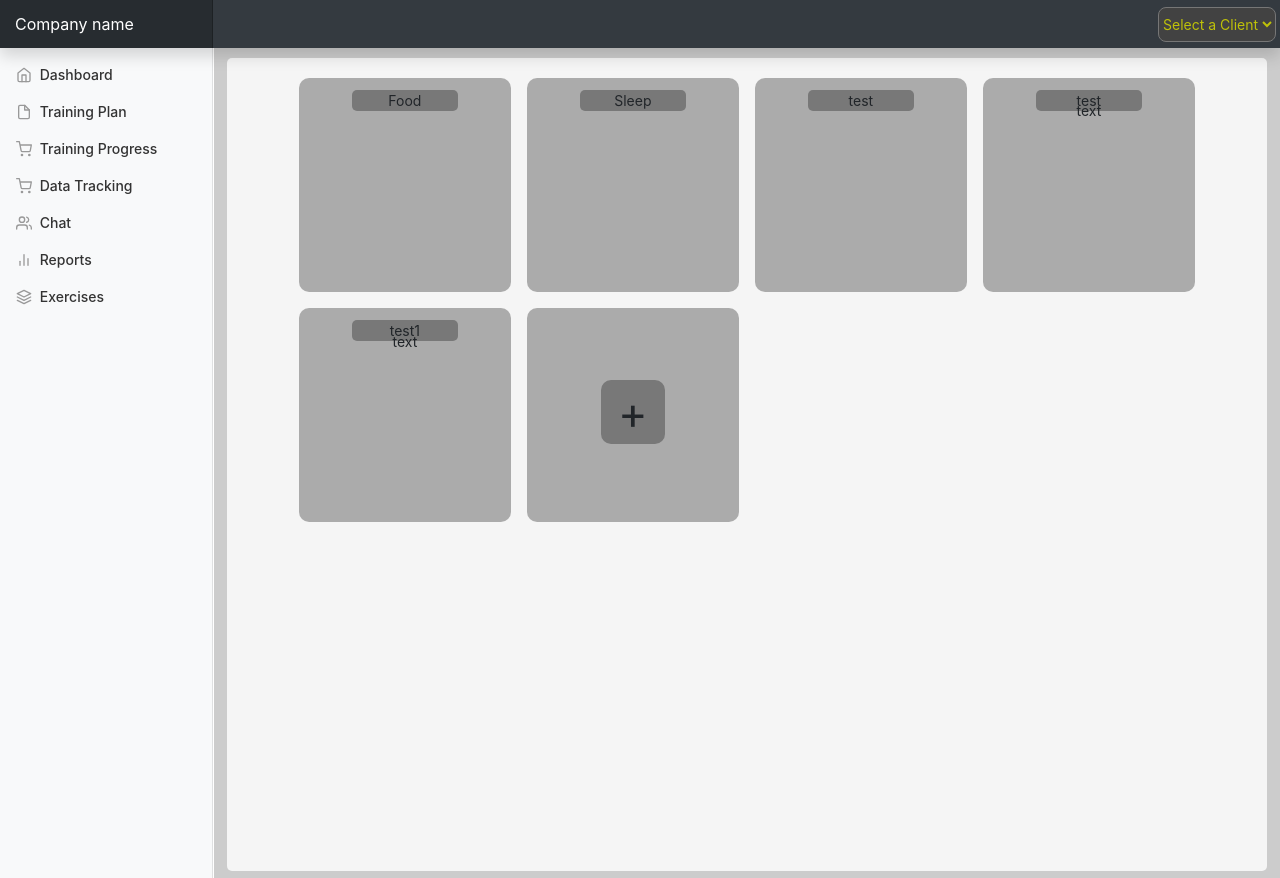
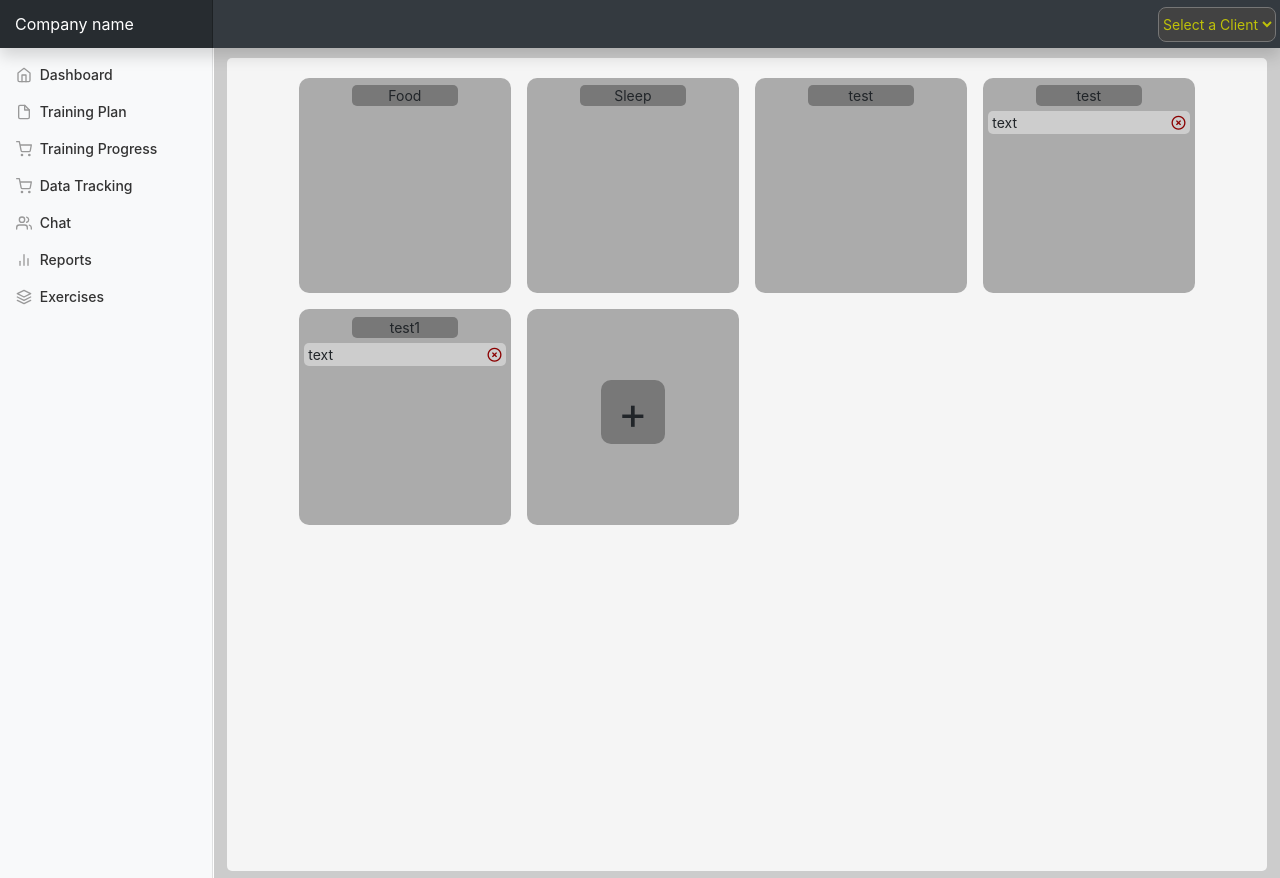
Before and after one commit to PhilipSnell/Peak-Training, a Django app: template trainerInterface/templates/trainerInterface/dataTracking.html in a window 1280 px wide. Run offline with Django 3.2, Linux system fonts and the light colour scheme; the template is opened without the code that fills it: values that come from a table or form of the project are taken from there, others are empty; data comes from the database, SQL or seed files in the repository; some libraries are stand-ins or nearby versions.

Commit message:
Added list of fields on group grid, updated the create group window

```diff
--- a/trainerInterface/form.py
+++ b/trainerInterface/form.py
@@ -46,7 +46,7 @@ class AddTrainingEntry(BSModalModelForm):
 
 class GroupAddForm(BSModalModelForm):
     name = forms.CharField(label="", max_length=30, widget=forms.TextInput(attrs={'id': 'groupname', 'placeholder':
-        'Group Name'}))
+        'Insert Group Name'}))
 
 
     class Meta:
--- a/trainerInterface/templates/trainerInterface/dataTracking.html
+++ b/trainerInterface/templates/trainerInterface/dataTracking.html
@@ -18,28 +19,52 @@
     }
     .groupBox {
         padding-top: 1%;
+        padding-bottom: 1vw;
         border-radius: 10px;
         {#width: 200%;#}
-        height: 0;
-        padding-bottom: 100%;
+        height: 16.85vw;
+
         display: flex;
         position: relative;
         background-color: rgba(0, 0, 0, 0.3);
         justify-content: center;     /* added for centered text */
         align-items: center;
+        flex-direction: column;
+        overflow-y: scroll;
+        overflow-x: hidden;
     }
+        .addgroupBox {
 
+        height: 16.85vw;
+        display: flex;
+        position: relative;
+        background-color: rgba(0, 0, 0, 0.3);
+        justify-content: center;     /* added for centered text */
+        align-items: center;
+        flex-direction: column;
+        overflow-y: scroll;
+        overflow-x: hidden;
+    }
+    .groupBox::-webkit-scrollbar {
+        width: 16px;
+        background-color: rgba(0, 0, 0, 0);
+        border-bottom-right-radius: 5px;
+        border-top-right-radius: 5px;
+    }
 
     .groupContent {
         position: relative;
-        top: 10px;
+        top: 0.4vw;
         left: 0;
         height: 100%;
         width: 100%;
         display: table-column;
         margin: auto;
         justify-content: center;     /* added for centered text */
-        align-items: center;         /* added for centered text */
+        align-items: center;
+
+        /* added for centered text */
+
     }
     .groupContentTitle {
         position: relative;
@@ -47,9 +72,8 @@
         margin: auto;
         justify-content: center;     /* added for centered text */
         align-items: center;
-
         width: 100%;
-
+        padding-bottom: 0.4vw;
     }
     .ContentTitle {
         position: relative;
@@ -62,29 +86,44 @@
         border-color: rgba(0, 0, 0, 0.3);
         background-color: rgba(0, 0, 0, 0.3);
     }
-    .groupContentFields {
+    .groupContentTable{
         position: relative;
-        display: flex;
         margin: auto;
         justify-content: center;     /* added for centered text */
         align-items: center;
         border-radius: 5px;
+        background-color: rgba(255, 255, 255, 0.4);
+        width: 95%;
+        margin-bottom: 0.4vw;
+
+    }
+    .groupBottomSpacer{
+        height: 0.5vw;
+    }
+    .groupContentRow{
+
+    }
+    .groupContentCell{
+        display: table-cell;
         width: 50%;
-        height: 100%;
-        background-color: whitesmoke;
-
+    }
+    .groupContentName{
+        padding-left: 2%;
+    }
+    .groupContentToggle{
+        text-align: right;
+        padding-right: 2%;
     }
     .addGroupButton {
         cursor: pointer;
         background-color: rgba(0, 0, 0, 0.3);
         position: relative;
-        top: calc(5.5vw);
+
         width: calc(5vw);
         height: calc(5vw);
         border-radius: 10px;
         font-size: 36px;
         text-align: center;
-        display: flex;
         margin: auto;
         justify-content: center;     /* added for centered text */
         align-items: center;
@@ -186,25 +248,71 @@
         width: 2vw;
 
     }
-    .clearfieldbutton{
-        position: relative;
-        border-color: rgba(0, 0, 0, 0.3);
-        background-color: rgba(0, 0, 0, 0.3);
-        color: #0e0e0e;
-        width: 2vw;
-        left: 8vw;
-        margin-top: 0.5vw;
+    .clearFieldButton{
+        border-color: darkred;
+        background-color: darkred;
+        height: 1.6vw;
+        font-size: 1.1rem;
+        padding: .1rem .4rem;
+        line-height: .5;
+        border-radius: .2rem;
     }
-    .fields{
+    .addGroupContent{
         position: relative;
         width: 18vw;
+        margin-left: 1vw;
+        margin-top: 0.4vw;
+    }
+    .addGroupTable{
+        position: relative;
+        margin: auto;
+        justify-content: center;     /* added for centered text */
+        align-items: center;
+        border-radius: 5px;
+        background-color: #CDCDCD;
+        width: 100%;
+        height: 1vw;
+    }
+    .addGroupRow{
+
+    }
+    .addGroupCell{
+        position: relative;
+        display: table-cell;
+        width: 9vw;
+    }
+
+    .inputField{
+        margin-right: 0.3vw;
     }
     #fieldname{
-        width: 35%;
+        position: relative;
+        display: flex;
+        margin: auto;
+        justify-content: center;     /* added for centered text */
+        align-items: center;
+        border-radius: 5px;
+        margin-right: 0.3vw;
+        text-align: center;
+        border: none;
+        outline: none;
+        {#text-decoration-color: #0f0f0f;#}
+
+        background-color: rgba(0, 0, 0, 0.3);
+    }
+    {##fieldname:focus:active{#}
+    {#    outline: none;#}
+    {#}#}
+    #fieldname:-webkit-autofill {
+        -webkit-box-shadow: 0 0 0 1000px #787878 inset !important;
+        background-color: rgba(0, 0, 0, 0.3);
+    }
+    #fieldname::placeholder{
+        color: lightgrey;
     }
     .btn-group-xs > .btn, .btn-xs {
       padding: .1rem .4rem;
-      font-size: .875rem;
+      font-size: 0.9rem;
       line-height: .5;
       border-radius: .2rem;
 
@@ -220,15 +328,33 @@
                                 {{ group.name }}
                             </div>
                         </div>
-                        <div class = "groupContentFields">
+
+
                         {% for field in group.textfields.all %}
+                            <table class = "groupContentTable">
+                                <tr class = "groupContentRow">
+                                    <td class = "groupContentCell groupContentName">
                                         {{ field.name }}
+                                    </td>
+                                    <td class = "groupContentCell groupContentToggle">
+
+                                         {% if selected_client|is_in:field.clientToggle.all %}
+                                            <i class="far fa-check-circle" style="color: green"></i>
+                                         {% else %}
+                                            <i class="far fa-times-circle" style="color: darkred"></i>
+                                         {% endif%}
+
+                                    </td>
+                                </tr>
+                            </table>
                         {% endfor %}
+                        <div class="groupBottomSpacer">
                         </div>
+
                     </div>
                 </div>
             {% endfor %}
-            <div class="groupBox">
+            <div class="groupBox addgroupBox">
                 <div class="addGroupButton" onclick="toggleAddEntry()"><div class="addIcon">+</div>
                 </div>
             </div>
@@ -242,24 +368,38 @@
             <div class="addgroup">
                 {{ addGroupForm }}
             </div>
-            <div class="fields" id="fields">
-                <div class="field" id="field-0">
-                    <div style="display: inline; justify-content: center">
-                        {{ addFieldForm }}
-                    </div>
-                    <div class="btn-group"  style="display: inline">
+            <div class = "addGroupContent" id="fields">
+                <table class="addGroupTable" id="field-0">
+                    <tr class = "addGroupRow">
+                        <td >
+                            <input class = "addGroupCell inputField" type="text" id="fieldname" placeholder="Field Name">
+                        </td>
+                        <td class = "addGroupCell">
                             <select class="btn btn-secondary btn-xs dropdown-toggle" name="fieldSelect" id="fieldSelect">
                                 <option value="text">text</option>
                                 <option value="number">number</option>
                             </select>
+                        </td>
+                        <td class="addGroup" style="">
+                            <button type="button" onClick="removeDiv(this)" class="clearFieldButton btn btn-secondary">&times</button>
+                        </td>
+                    </tr>
+                </table>
             </div>
-                    <div class="pull-right" style="display: inline">
-                        <button type="button" onClick="removeDiv(this)" class="delete-field btn btn-danger btn-sm">&times</button>
+            <div class = "addGroupContent">
+                <table class="addGroupTable" >
+                    <tr class = "addGroupRow">
+                        <td >
+                            <div class="addfieldbutton"><button class="add_field_button btn btn-sm btn-secondary">+</button></div>
+                        </td>
+                        <td >
+                            <input  class="submit_add_form" type="submit" name="submit" value="submit">
+                        </td>
+                    </tr>
+                </table>
             </div>
-                </div>
-            </div>
-            <div class="addfieldbutton"><button class="add_field_button btn btn-sm btn-secondary">+</button></div>
-            <input  class="submit_add_form" type="submit" name="submit" value="submit">
+
+
         </form>
 
     </div>
@@ -286,7 +426,12 @@
           x.style.display = "none";
         });
         function removeDiv(elem){
-            $(elem).parent('div').parent('div').remove();
+            var parent = $(elem).parent().parent().parent().parent();
+            console.log(parent.attr("id"));
+            if (parent.attr("id") != "field-0") {
+                parent.remove();
+            }
+
         }
 
         $('.bg-modal').on('click', function(e) {
@@ -297,25 +442,34 @@
         });
         $('.add_field_button').on('click', function(e) {
           e.preventDefault();
-          var x = document.getElementById('fields');
-          var div = document.getElementById('field-0');
-          var newDiv = div.cloneNode(true);
+          var x = $("#fields");
+          var table = $("#field-0").clone(true);
+
           addFieldCount = addFieldCount + 1;
-          newDiv.id = "field-"+addFieldCount;
-          x.appendChild(newDiv)
+          newID = "field-"+addFieldCount;
+          table.attr("id",newID);
+          table.appendTo(x);
 
         });
         $('.add-group-form').on('submit', function(e){
          e.preventDefault();
-
+            var fieldnames = $("[id=fieldname]").map(function() {
+                return $(this).val();
+            }).get();
+            var classifications = $("[id=fieldSelect]").map(function() {
+                return $(this).val();
+            }).get();
+            console.log(classifications)
+            fieldnames = JSON.stringify({fieldnames });
+            classifications = JSON.stringify({classifications });
            $.ajax({
                 type : "POST",
                 url: "{% url 'add_group' %}",
                 data: {
 
                  name : $('#groupname').val(),
-                 fieldname: $('#fieldname').val(),
-                 textOrInt: $('#fieldSelect').val(),
+                 fieldnames: fieldnames,
+                 classifications: classifications,
                  csrfmiddlewaretoken: '{{ csrf_token }}',
                  dataType: "json",
                 },
--- /dev/null
+++ b/trainerInterface/templatetags/my_filters.py
@@ -0,0 +1,13 @@
+from django import template
+
+register = template.Library()
+
+
+def is_in(case, accounts):
+    for element in accounts:
+        if element.email == case:
+            return True
+    return False
+
+
+register.filter(is_in)
```
Also changed, not shown: other parts of trainerInterface/templates/trainerInterface/dataTracking.html (+29 -4 lines), trainerInterface/views.py (+20 -15 lines). Lines whose indentation alone changed are shown as unchanged.
